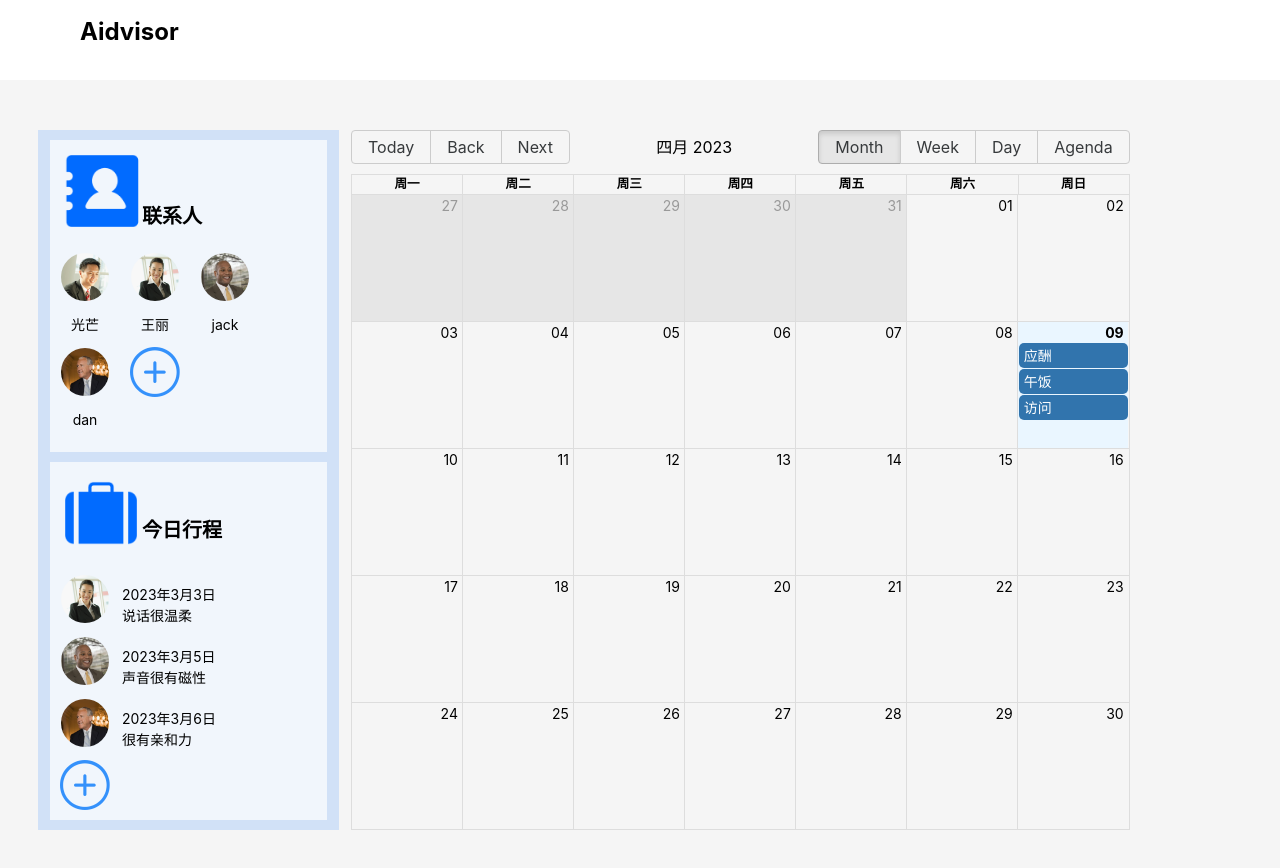
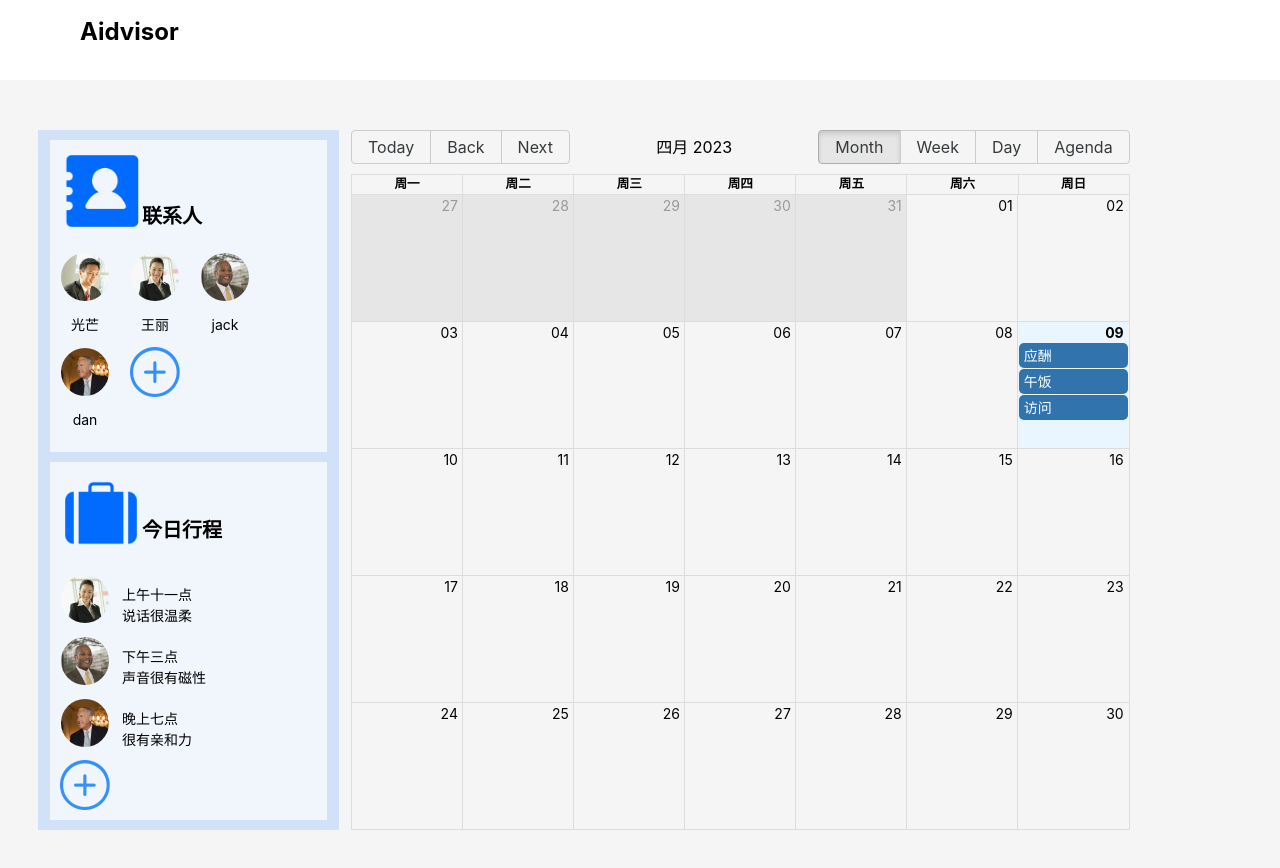
Before and after one commit to aigcheng/HackEngine-online-1-guangnianzhinei-Aidvisor, a Next.js app: page /schedule in a window 1280 px wide. Shown: the top 868 px of the page. Built offline with nearby package versions, Linux system fonts and the light colour scheme.

Commit message:
chore: 样式调整

```diff
--- a/components/TodaySchedule.tsx
+++ b/components/TodaySchedule.tsx
@@ -23,7 +23,7 @@ const contacts: Contact[] = [
     name: '王丽',
     phone: '13812345678',
     company: 'ABC公司',
-    date: '2023年3月3日',
+    date: '上午十一点',
     industry: 'IT',
     position: '工程师',
     birthday: '1990年1月1日',
@@ -36,7 +36,7 @@ const contacts: Contact[] = [
     name: 'jack',
     phone: '13987654321',
     company: 'XYZ公司',
-    date: '2023年3月5日',
+    date: '下午三点',
     industry: '金融',
     position: '经理',
     birthday: '1985年5月5日',
@@ -49,7 +49,7 @@ const contacts: Contact[] = [
     name: 'dan',
     phone: '13987654321',
     company: 'XYZ公司',
-    date: '2023年3月6日',
+    date: '晚上七点',
     industry: '互联网',
     position: '经理',
     birthday: '1998年5月5日',
```
